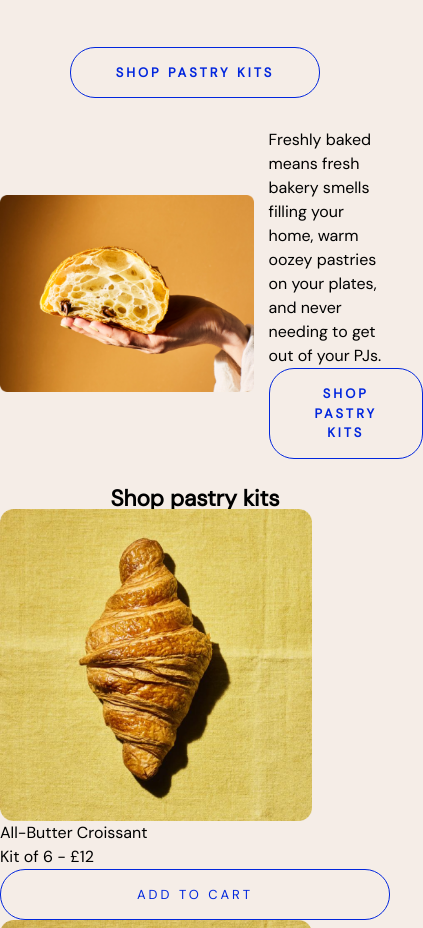
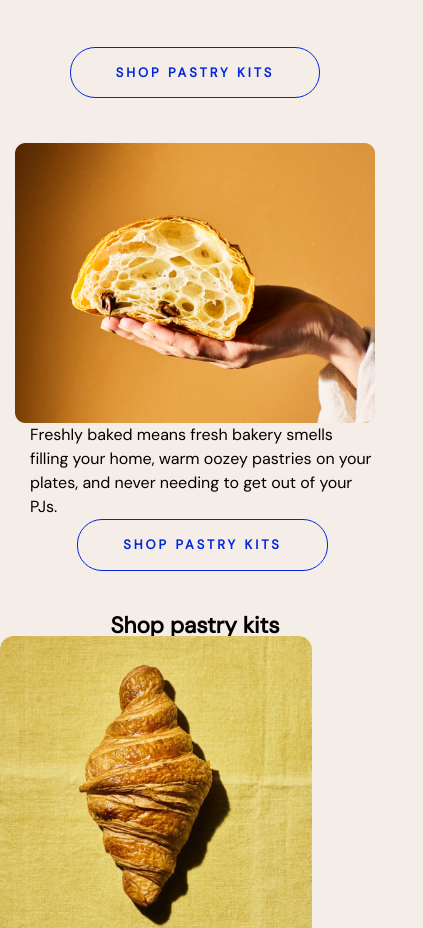
Before and after one commit to Drygz/Vladimir-khrushchev, a plain HTML site: page index.html in a window 390 px wide. Shown: the part 1867-2795 px from the top of the page, 423 px wide, since content can reach past the window. Drawn offline with Linux system fonts and the light colour scheme.

Commit message:
Update second-section.css

```diff
--- a/css/second-section.css
+++ b/css/second-section.css
@@ -22,3 +22,28 @@
     width: 35%;
     padding-left: 15px;
 }
+  @media (max-width: 768px) {
+    .second-section__content {
+      padding-top: 15px;
+      padding-bottom: 15px;
+      flex-direction: column;
+    }
+    .second-section__image {
+      width: 100%;
+      margin-top: 20px;
+    }
+    .second-section__info {
+      display: flex;
+      flex-direction: column;
+      align-items: center;
+      width: 100%;
+    }
+    .second-section__info .title {
+      width: 100%;
+    }
+  }
+  @media (max-width: 576px) {
+    .second-section {
+      padding: 0 15px;
+    }
+  }
```
